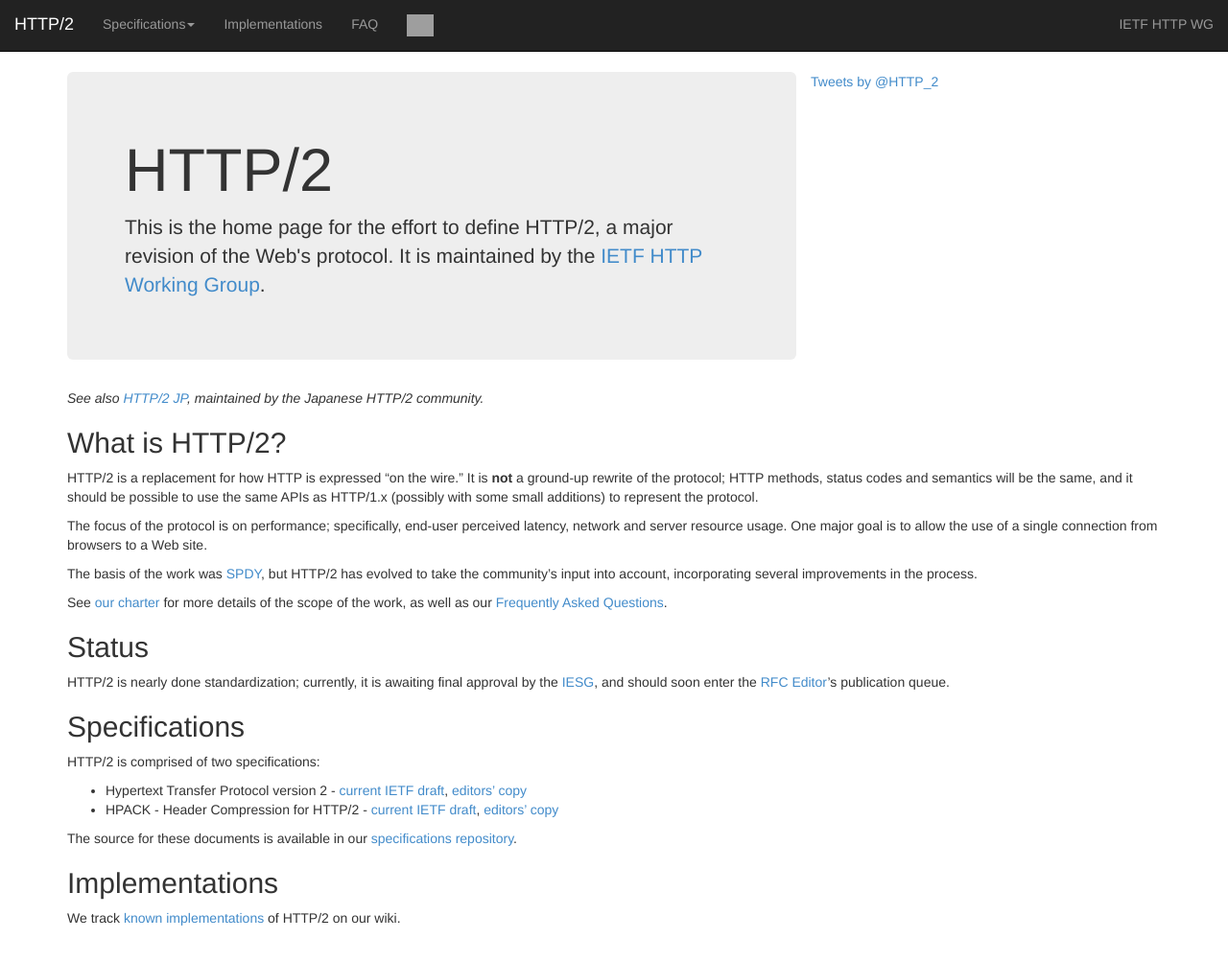
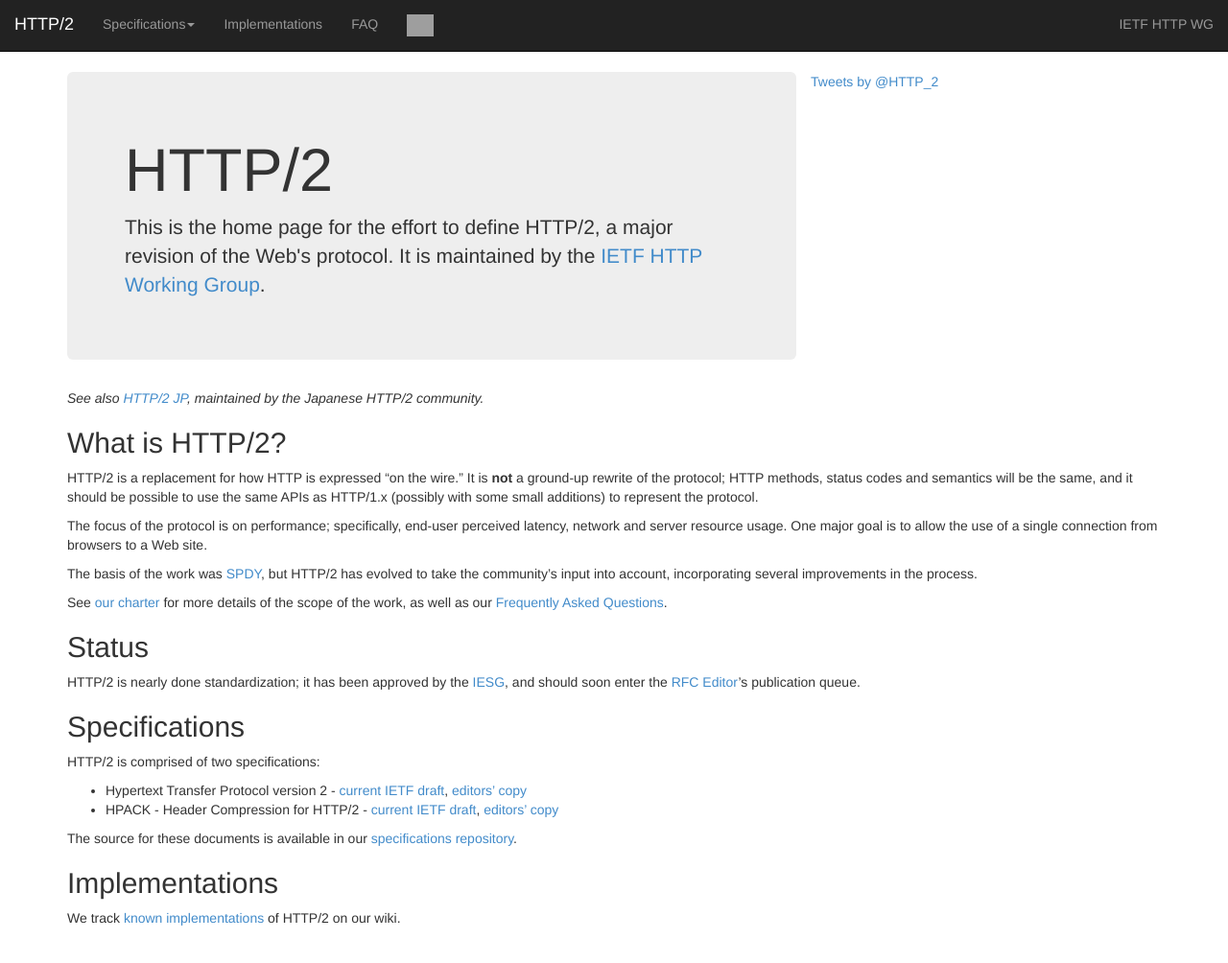
Before and after one commit to http2/http2.github.io, a Jekyll site: the page built from index.md, in a window 1280 px wide and 1052 px high. Shown: the top 1004 px of the window at 96% size. Built offline with Jekyll 4.4.1, drawn with Linux system fonts in a browser that asks for light colours; comment, search, counter and statistics services are not loaded; grey boxes are pictures that could not be loaded.

Commit message:
update index page

```diff
--- a/index.md
+++ b/index.md
@@ -27,8 +27,8 @@
 
 ## Status
 
-HTTP/2 is nearly done standardization; currently, it is awaiting final approval
-by the [IESG](http://www.ietf.org/iesg/), and should soon enter the [RFC
+HTTP/2 is nearly done standardization; it has been approved by the
+[IESG](http://www.ietf.org/iesg/), and should soon enter the [RFC
 Editor](https://www.rfc-editor.org/)'s publication queue.
 
 
```
